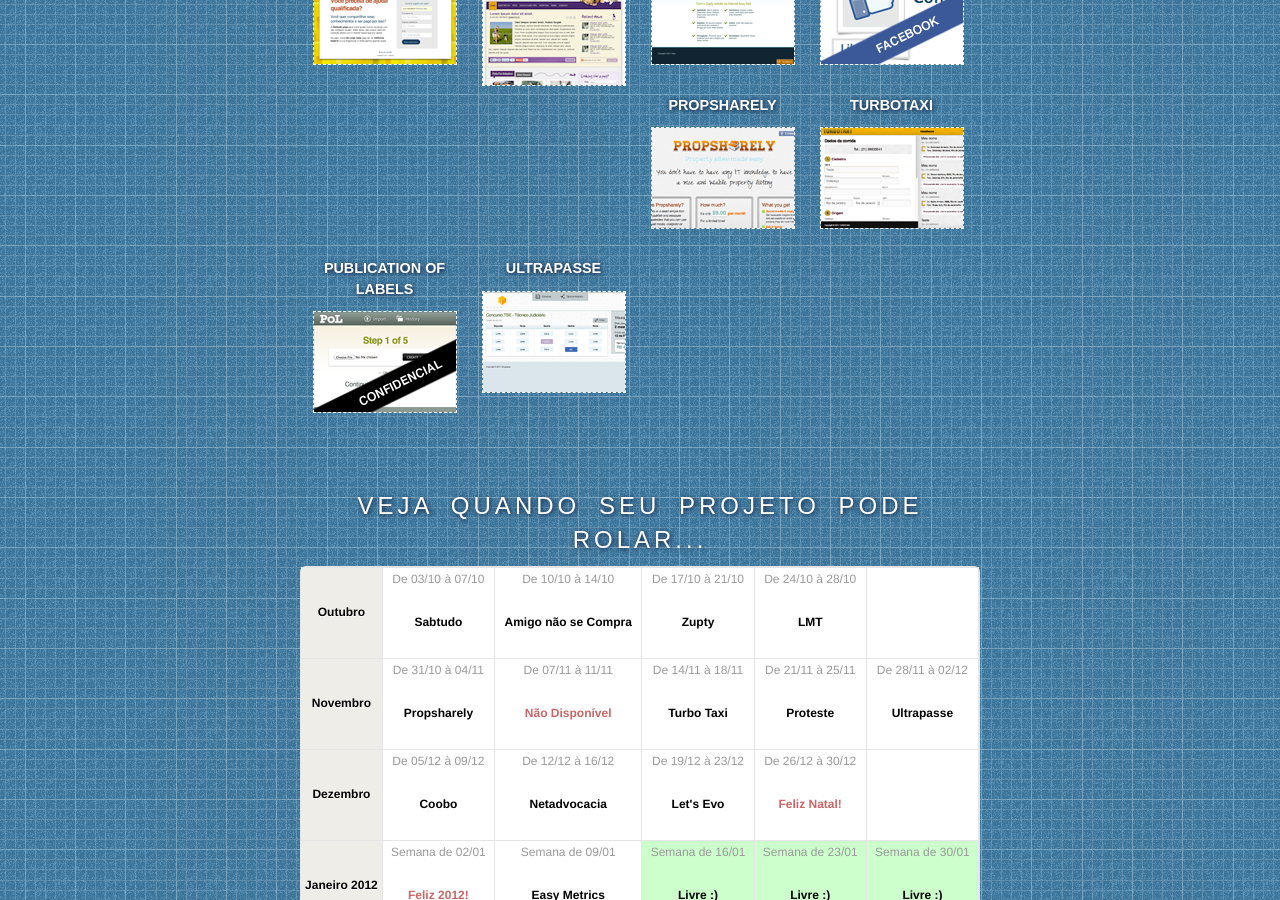
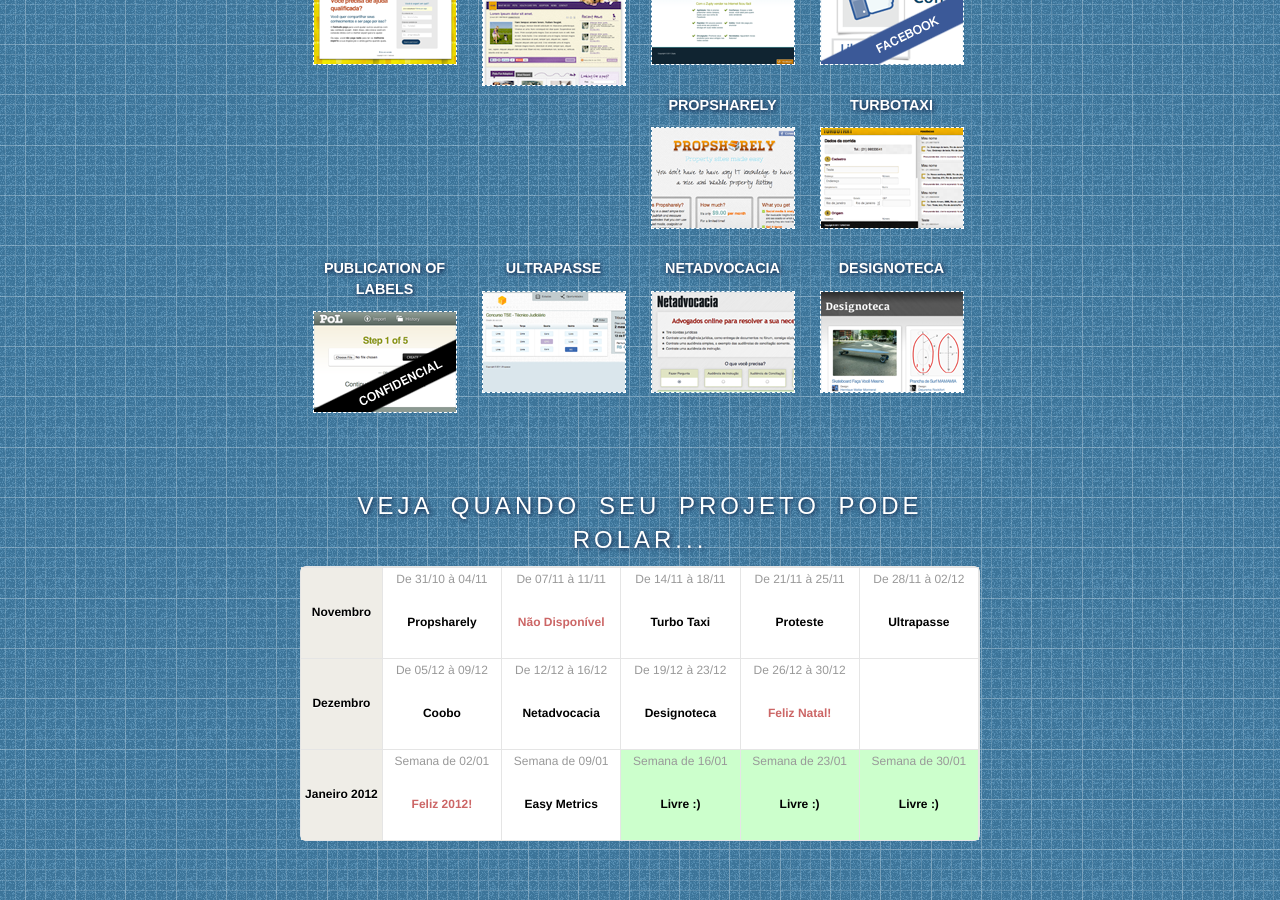
Before and after one commit to marciomarques/startupdev.github.com, a Jekyll site: the page built from index.html, in a window 1280 px wide and 900 px high, scrolled down 937 px. Built offline with Jekyll 4.4.1, drawn with Linux system fonts in a browser that asks for light colours; nearby versions of some CDN libraries; some web fonts are replaced.

Commit message:
Adding Netadvocacia and Designoteca.

```diff
--- a/index.html
+++ b/index.html
@@ -185,6 +185,14 @@
     <h4>Ultrapasse</h4>
     <p><img src="/images/apps/ultrapasse.png" width="142" height="100" alt="Ultrapasse" /></p>
   </li>
+  <li>
+    <h4>Netadvocacia</h4>
+    <p><img src="/images/apps/netadvocacia.png" width="142" height="100" alt="Netadvocacia" /></p>
+  </li>
+  <li>
+    <h4>Designoteca</h4>
+    <p><img src="/images/apps/letsevo.png" width="142" height="100" alt="Designoteca" /></p>
+  </li>
 </ul>
 
 <h3>Veja quando seu projeto pode rolar...</h3>
@@ -192,48 +200,6 @@
 <div id="calendar">
   <table>
     <tbody>
-      <tr>
-        <th>
-          <div class="day">Outubro</div>
-        </th>
-        <td>
-          <div class="day">De 03/10 à 07/10</div>
-          <div class="day-content">
-            <strong>
-                Sabtudo
-            </strong>
-          </div>
-        </td>
-        <td>
-          <div class="day">De 10/10 à 14/10</div>
-          <div class="day-content">
-            <strong>
-              Amigo não se Compra
-            </strong>
-          </div>
-        </td>
-        <td>
-          <div class="day">De 17/10 à 21/10</div>
-          <div class="day-content">
-            <strong>
-                Zupty
-            </strong>
-          </div>
-        </td>
-        <td>
-          <div class="day">De 24/10 à 28/10</div>
-          <div class="day-content">
-            <strong>
-              LMT
-            </strong>
-          </div>
-        </td>
-        <td>
-          <div class="day"></div>
-          <div class="day-content">
-          </div>
-        </td>
-      </tr>
       <tr>
         <th>
           <div class="day">Novembro</div>
@@ -305,7 +271,7 @@
           <div class="day">De 19/12 à 23/12</div>
           <div class="day-content">
             <strong>
-              Let's Evo
+              Designoteca
             </strong>
           </div>
         </td>
```
Also changed, not shown: images/apps/letsevo.png (added), images/apps/netadvocacia.png (added).
